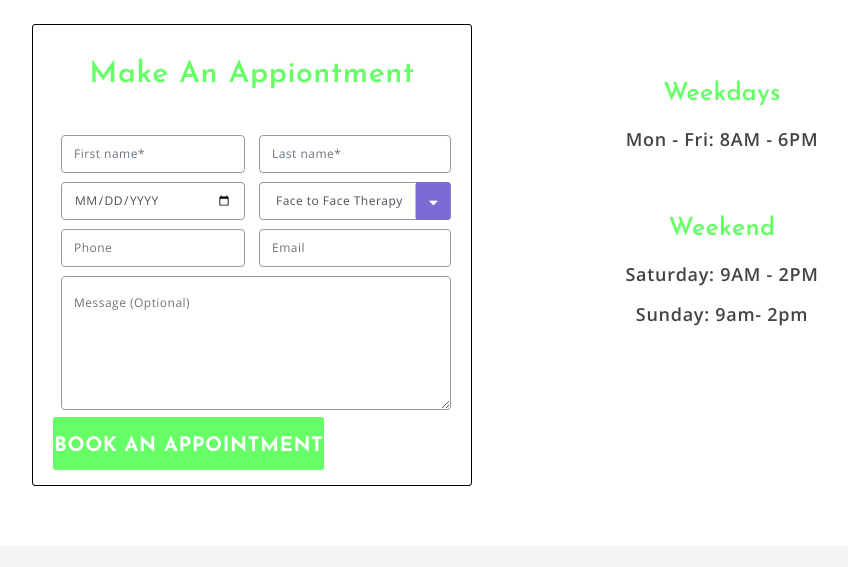
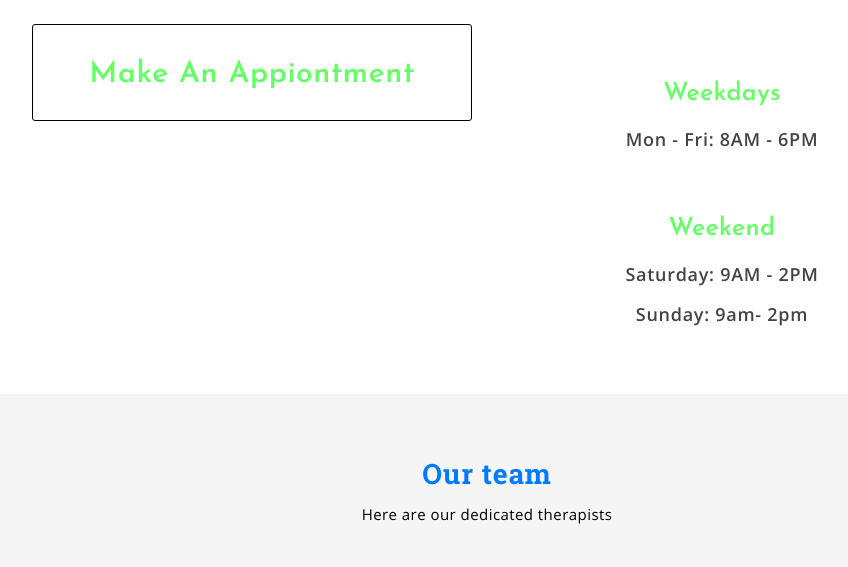
Before and after one commit to Talin-Hellawell/wellness, a plain HTML site: page index.html in a window 1280 px wide. Shown: the part 3520-4087 px from the top of the page, without its empty margins (153-1001 px from the left). Drawn offline with nearby package versions, Linux system fonts and the light colour scheme.

Commit message:
Update index.html

```diff
--- a/index.html
+++ b/index.html
@@ -255,39 +255,7 @@
 
 
 
-              <form action="mailto:your-email@example.com" method="post" class="appointment-form">
-                <div class="row">
-                    <div class="col-lg-6 appointment-form-col-left">
-                        <input type="text" name="first_name" class="form-control appointment-form-input" placeholder="First name*" required="">
-                    </div>
-                    <div class="col-lg-6 appointment-form-col-right">
-                        <input type="text" name="last_name" class="form-control appointment-form-input" placeholder="Last name*" required="">
-                    </div>
-                    <div class="col-lg-6 appointment-form-col-left">
-                        <input type="date" name="appointment_date" class="form-control appointment-form-input data-input" required="">
-                    </div>
-                    <div class="col-lg-6 box-select appointment-form-col-right">
-                        <select name="appointment_type" class="form-control appointment-form-input">
-                            <option value="Face to Face Therapy">Face to Face Therapy</option>
-                            <option value="Online Therapy">Online Therapy</option>
-                            <option value="Both">Both</option>
-                        </select>
 
-                    </div>
-                    <div class="col-lg-6 appointment-form-col-left">
-                        <input type="tel" name="phone" class="form-control appointment-form-input" placeholder="Phone" required="" value="" size="10" maxlength="10">
-                    </div>
-                    <div class="col-lg-6 appointment-form-col-right">
-                        <input type="email" name="email" class="form-control appointment-form-input" placeholder="Email" required="">
-                    </div>
-                    <div class="col-12 appointment-form-col-left">
-                        <textarea name="message" class="form-control appointment-form-text" id="exampleFormControlTextarea1" rows="3" placeholder="Message (Optional)"></textarea>
-                    </div>
-                    <div class="col-12 appointment-form-col-right">
-                        <a href="#" onclick="sendEmail();" class="appointment-form-btn">Book An Appointment</a>
-                    </div>
-                </div>
-            </form>
 
 
 
```
